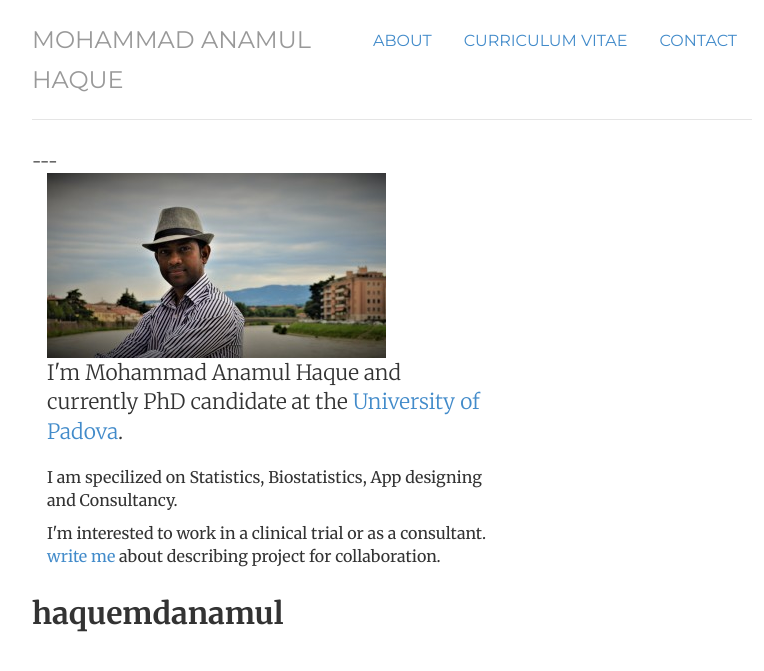
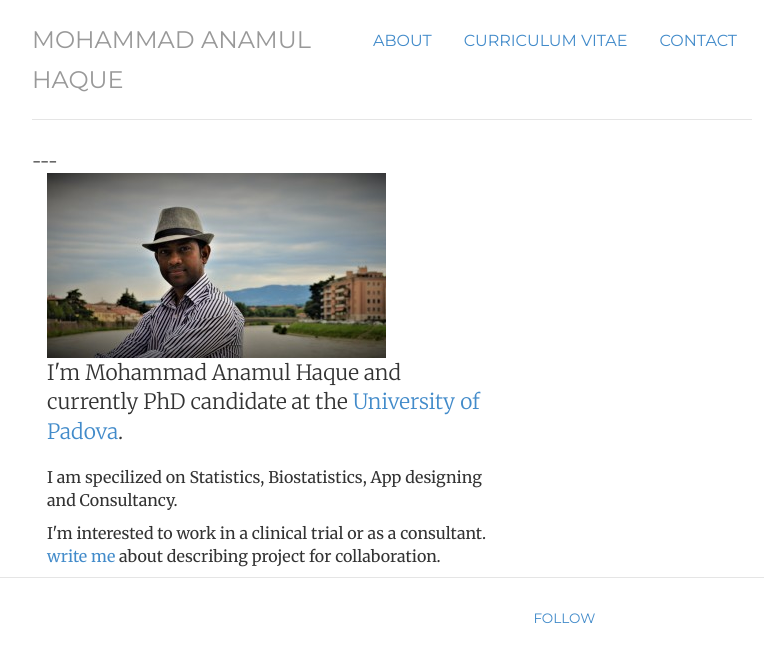
Before and after one commit to haquemdanamul/haquemdanamul, a Jekyll site: the page built from index.html, in a window 1280 px wide. Shown: the top 671 px of the page, without its empty margins (248-1012 px from the left). Built offline with Jekyll 4.4.1, drawn with Linux system fonts in a browser that asks for light colours; nearby versions of some CDN libraries; library files that are not in the unit come from our copies.

Commit message:
Update footer.html

```diff
--- a/_includes/footer.html
+++ b/_includes/footer.html
@@ -1,110 +1,10 @@
-<div class="container header-contianer">
-  <div class="row">
-    <div class="col-xs-12 col-sm-6 col-md-6 col-lg-8 header-left">
-      <h1>{{ site.name | escape }}</h1>
-      <h2>{{ site.title | escape }}</h2>
-    </div>
-    <div class="col-xs-12 col-sm-6 col-md-6 col-lg-4 header-right">
-      <ul class="icons no-print">
-<!--         {%- if site.dribbble_username -%}
-          <li>
-            <a target="_blank" href="https://dribbble.com/{{ site.dribbble_username| cgi_escape | escape }}" class="button button--sacnite button--round-l">
-              <i class="fa fa-dribbble" title="Dribble link"></i>
-            </a>
-          </li>
-        {%- endif -%} -->
-        {%- if site.facebook_username -%}
-          <li>
-            <a target="_blank" href="https://www.facebook.com/{{ site.facebook_username| cgi_escape | escape }}" class="button button--sacnite button--round-l">
-              <i class="fa fa-facebook" title="Facebook link"></i>
-            </a>
-          </li>
-        {%- endif -%}
-<!--         {%- if site.flickr_username -%}
-          <li>
-            <a target="_blank" href="https://www.flickr.com/photos/{{ site.flickr_username| cgi_escape | escape }}" class="button button--sacnite button--round-l">
-              <i class="fa fa-flickr" title="Flickr link"></i>
-            </a>
-          </li>
-        {%- endif -%}
- -->        {%- if site.github_username -%}
-          <li>
-            <a target="_blank" href="https://github.com/{{ site.github_username| cgi_escape | escape }}" class="button button--sacnite button--round-l">
-              <i class="fa fa-github" title="Github link"></i>
-            </a>
-          </li>
-        {%- endif -%}
-        {%- if site.instagram_username -%}
-          <li>
-            <a target="_blank" href="https://www.instagram.com/{{ site.instagram_username| cgi_escape | escape }}" class="button button--sacnite button--round-l">
-              <i class="fa fa-instagram" title="Instagram link"></i>
-            </a>
-          </li>
-        {%- endif -%}
-        {%- if site.linkedin_username -%}
-          <li>
-            <a target="_blank" href="https://www.linkedin.com/in/{{ site.linkedin_username| cgi_escape | escape }}" class="button button--sacnite button--round-l">
-              <i class="fa fa-linkedin" title="Linkedin link"></i>
-            </a>
-          </li>
-        {%- endif -%}
-<!--         {%- if site.xing_username -%}
-          <li>
-            <a target="_blank" href="https://www.xing.com/profile/{{ site.xing_username| cgi_escape | escape }}" class="button button--sacnite button--round-l">
-              <i class="fa fa-xing" title="Xing link"></i>
-            </a>
-          </li>
-        {%- endif -%}
-        {%- if site.pinterest_username -%}
-          <li>
-            <a target="_blank" href="https://www.pinterest.com/{{ site.pinterest_username| cgi_escape | escape }}" class="button button--sacnite button--round-l">
-              <i class="fa fa-pinterest" title="Pintrest link"></i>
-            </a>
-          </li>
-        {%- endif -%}
- -->        {%- if site.twitter_username -%}
-          <li>
-            <a target="_blank" href="https://twitter.com/{{ site.twitter_username| cgi_escape | escape }}" class="button button--sacnite button--round-l">
-              <i class="fa fa-twitter" title="Twitter link"></i>
-            </a>
-          </li>
-        {%- endif -%}
-        {%- if site.youtube_username -%}
-          <li>
-            <a target="_blank" href="https://www.youtube.com/{{ site.youtube_username| cgi_escape | escape }}" class="button button--sacnite button--round-l">
-              <i class="fa fa-youtube-play" title="Youtube link"></i>
-            </a>
-          </li>
-        {%- endif -%}
-<!--         {%- if site.googleplus_username -%}
-          <li>
-            <a target="_blank" href="https://plus.google.com/{{ site.googleplus_username| escape }}" class="button button--sacnite button--round-l">
-              <i class="fa fa-google-plus" title="Google plus link"></i>
-            </a>
-          </li>
-        {%- endif -%} -->
-      </ul>
-
-      {%- if site.email -%}
-        <p>
-          Send me an Email: <a href="mailto:{{ site.email }}" target="_blank">{{ site.email | escape }}</a>
-        </p>
-      {%- endif -%}
-      {%- if site.telegram -%}
-        <p>
-          Write me on Telegram: <a href="http://t.me/{{ site.telegram| cgi_escape | escape }}" target="_blank">{{ site.telegram | escape }}</a>
-        </p>
-      {%- endif -%}
-      {%- if site.phone -%}
-        <p>
-          Phone: {{ site.phone | escape }}
-        </p>
-      {%- endif -%}
-      {%- if site.website -%}
-        <p>
-          Web: {% include a.html href=site.website %}{{ site.website | escape }}</a>
-        </p>
-      {%- endif -%}
-    </div>
-  </div>
-</div>
+<div class="footer">
+<div class="row">
+	<div class="col-sm-8">
+	<p><small></small></p>
+	</div>
+	<div class="col-sm-8" role="navigation">
+	<p class="nav nav-pills pull-right"><small><a href="/follow" title="FOLLOW">FOLLOW</a></small></p>
+	</div>
+	</div>
+</div> <!-- /footer -->
```
